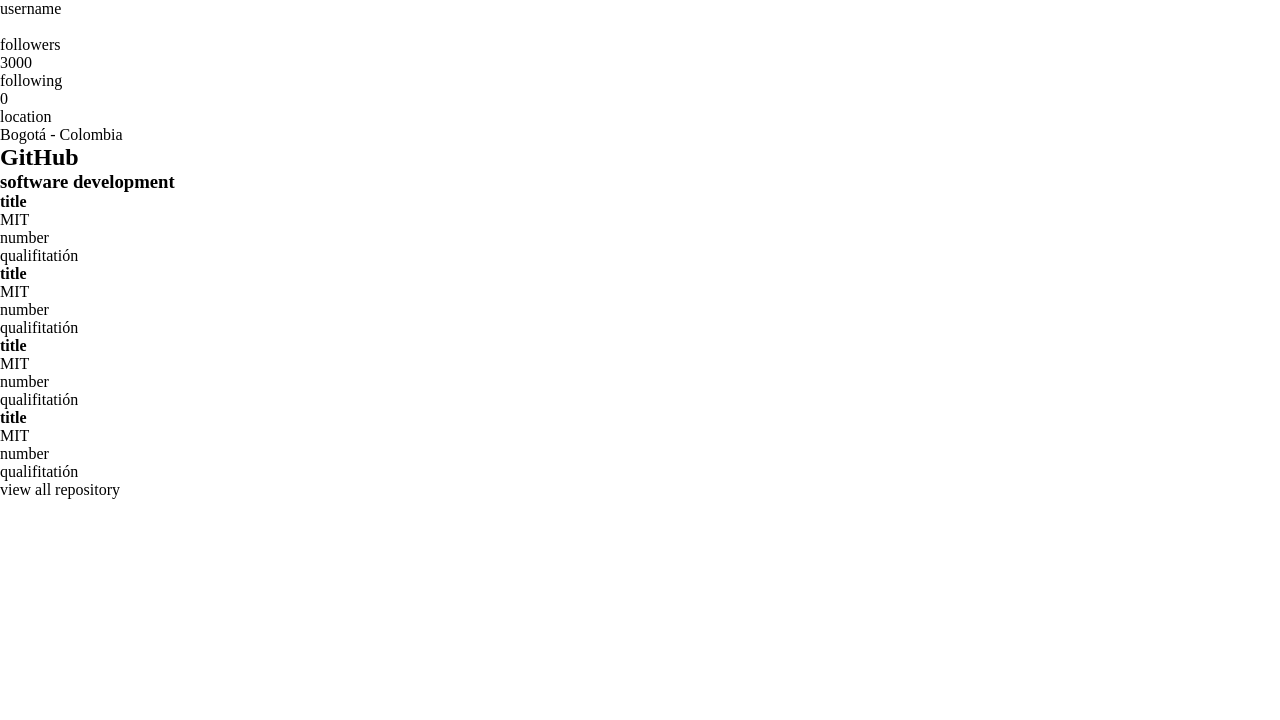
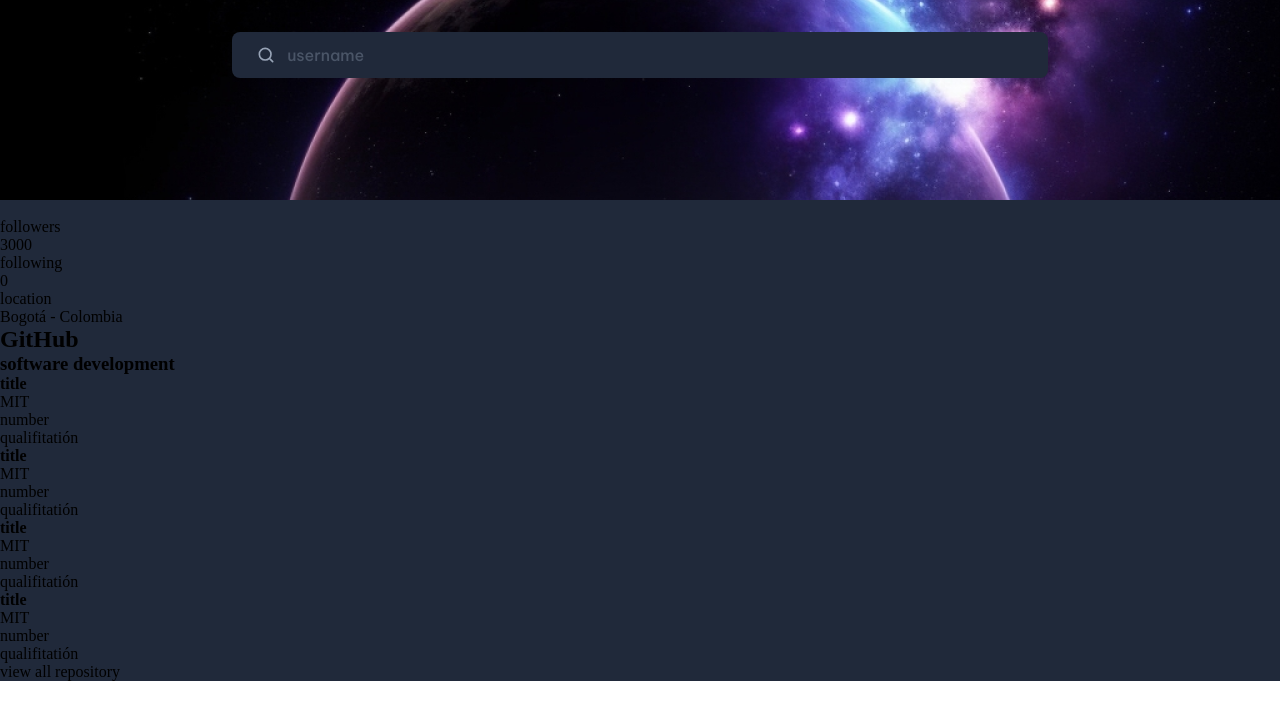
Before and after one commit to CoderNaf/GitHub-Profile, a plain HTML site: page Profile-Github/index.html in a window 1280 px wide. Drawn offline with Linux system fonts and the light colour scheme.

Commit message:
update desing header

```diff
--- a/Profile-Github/css/index.css
+++ b/Profile-Github/css/index.css
@@ -13,3 +13,48 @@
     margin: 0;
     padding: 0;
 }
+main{
+    background-color: var(--color-black-secundario);
+}
+
+.sectionBackground{
+    width: 100%;
+    height: 200px;
+    background-image: url('/assets/hero-image-github-profile.png');
+    background-position: center;
+    background-repeat: no-repeat;
+    background-size: cover;
+    display: flex;
+    justify-content: center;
+    align-items: center;
+    position: relative;
+
+}
+.search{
+    background-color: var(--color-black-secundario);
+    width: 60%;
+    padding-inline: 1.5rem;
+    padding-block: .8rem;
+    position: absolute;
+    top: 2rem;
+    text-align: left;
+    border-radius: .5rem;
+    color: var(--color-gray-secundario);
+    font-family: var(--font-family--principal);
+    font-weight: 500;
+    font-size: 1rem;
+}
+.search p{
+    display: flex;
+    align-items: center;
+    gap: .7rem;
+}
+.search p span{
+    display: inline-block;
+    width: 20px;
+    height: 20px;
+    background-image: url('/assets/Search.svg');
+    background-position: center;
+    background-size: cover;
+    background-repeat: no-repeat;
+}
```
Also changed, not shown: Profile-Github/assets/Chield_alt.svg (added), Profile-Github/assets/Nesting.svg (added), Profile-Github/assets/Search.svg (added), Profile-Github/assets/Star.svg (added), Profile-Github/assets/hero-image-github-profile.png (added).
